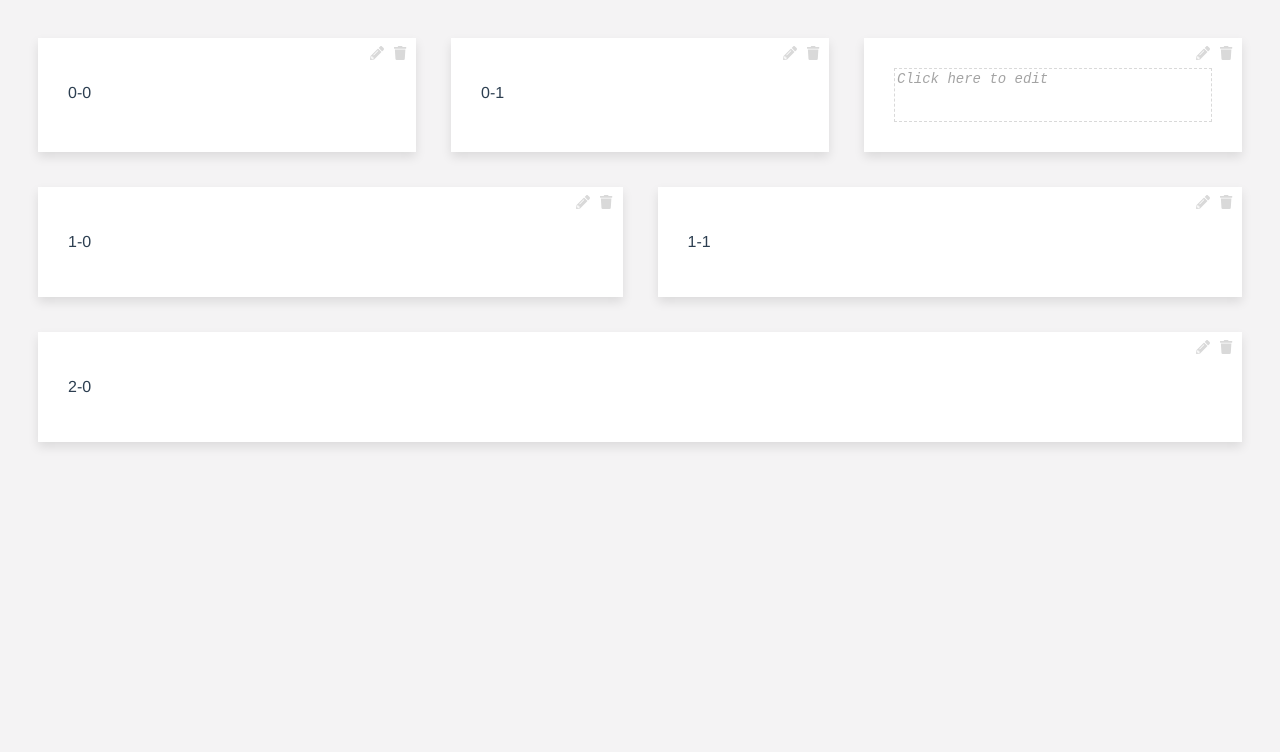
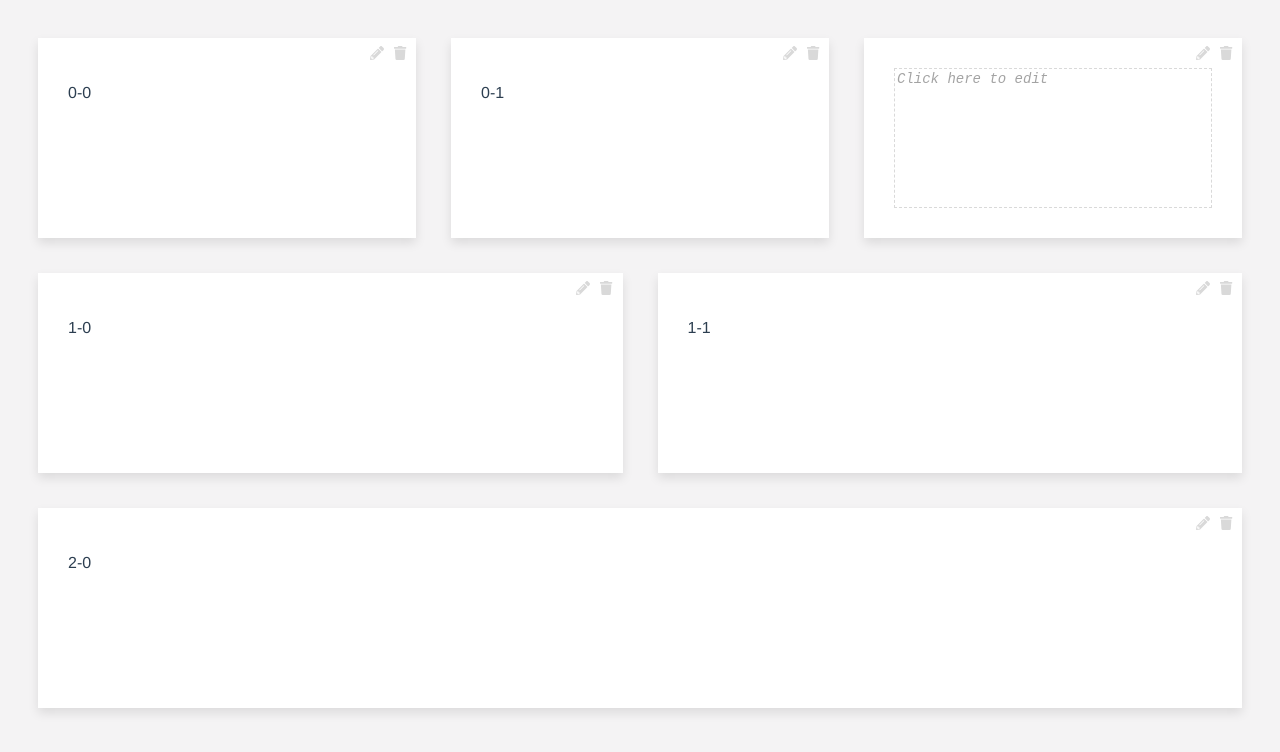
Before and after one commit to LovreB/draggable-grid, a Vue app: page / in a window 1280 px wide. Shown: the top 752 px of the page. Built offline with nearby package versions, Linux system fonts and the light colour scheme.

Commit message:
bigger blocks

```diff
--- a/src/components/AppBlock.vue
+++ b/src/components/AppBlock.vue
@@ -86,6 +86,7 @@ export default {
     position: relative;
     font-size: 16px;
     align-items: stretch;
+    min-height: 200px;
 }
 .block__container {
     display: flex;
--- a/src/components/AppBlockContent.vue
+++ b/src/components/AppBlockContent.vue
@@ -62,6 +62,8 @@ export default {
 .block-content {
     flex: 1;
     height: 100%;
+    display: flex;
+    flex-direction: column;
 }
 .block-content__header {
     display: flex;
@@ -74,6 +76,7 @@ export default {
 .block-content__body {
     margin: 0 30px 30px;
     display: flex;
+    flex: 1;
 }
 .block-content__icon {
     color: #d9d9d9;
```
